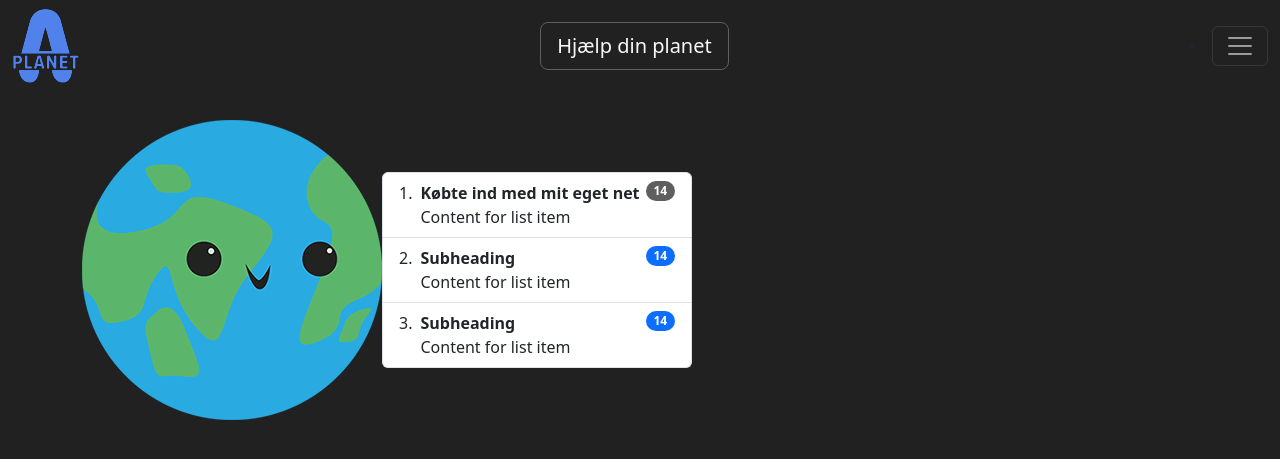
After one commit to 11Hvid18/eksamen-3-sem2024, a PHP site: page /tjekliste.html in a window 1280 px wide. The commit adds this page. Shown: the top 459 px of the page. Run offline with PHP 8.4, Linux system fonts and the light colour scheme; style sheets or scripts are compiled from the project's sources; some libraries are stand-ins or nearby versions; some web fonts are replaced.

Commit message:
Planet A

```diff
--- a/css/styles.scss
+++ b/css/styles.scss
@@ -36,7 +36,7 @@ $theme-colors: map-merge($theme-colors, $custom-colors);
 	}
 }
 
-.overskrift{
+.overskrift {
 	font-family: "proxima-soft", sans-serif;
     font-weight: 400;
     font-style: normal;
--- /dev/null
+++ b/tjekliste.html
@@ -0,0 +1,107 @@
+<!DOCTYPE html>
+<html lang="da">
+<head>
+    <meta charset="UTF-8">
+    <title>Tjekliste</title>
+    <meta name="robots" content="All">
+    <meta name="author" content="Udgiver">
+    <meta name="copyright" content="Information om copyright">
+
+    <link href="css/styles.css" rel="stylesheet" type="text/css">
+
+    <meta name="viewport" content="width=device-width, initial-scale=1">
+
+    <link rel="stylesheet" href="https://use.typekit.net/fzx5twy.css">
+</head>
+<body class="bg-bgfarve">
+
+<div class="container">
+    <nav class="navbar navbar-dark bg-bgfarve fixed-top border-white">
+        <div class="container-fluid">
+            <img src="image/Logo.webp" alt="logo">
+            <button type="button" class="btn btn-outline-grå text-hvid btn-lg">Hjælp din planet</button>
+            <li class="nav-item">
+                <button class="navbar-toggler" type="button" data-bs-toggle="offcanvas" data-bs-target="#offcanvasDarkNavbar" aria-controls="offcanvasDarkNavbar" aria-label="Toggle navigation">
+                    <span class="navbar-toggler-icon"></span>
+                </button>
+                <div class="offcanvas offcanvas-end text-bg-dark" tabindex="-1" id="offcanvasDarkNavbar" aria-labelledby="offcanvasDarkNavbarLabel">
+                    <div class="offcanvas-header">
+                        <h5 class="offcanvas-title" id="offcanvasDarkNavbarLabel">Dark offcanvas</h5>
+                        <button type="button" class="btn-close btn-close-white" data-bs-dismiss="offcanvas" aria-label="Close"></button>
+                    </div>
+                    <div class="offcanvas-body">
+                        <ul class="navbar-nav justify-content-end flex-grow-1 pe-3">
+                            <li class="nav-item">
+                                <a class="nav-link active" aria-current="page" href="#">Min profil</a>
+                            </li>
+                            <li class="nav-item">
+                                <a class="nav-link" href="#">Find venner</a>
+                            </li>
+                            <li class="nav-item dropdown">
+                                <a class="nav-link dropdown-toggle" href="#" role="button" data-bs-toggle="dropdown" aria-expanded="false">
+                                    Dropdown
+                                </a>
+                                <ul class="dropdown-menu dropdown-menu-dark">
+                                    <li><a class="dropdown-item" href="#">Action</a></li>
+                                    <li><a class="dropdown-item" href="#">Another action</a></li>
+                                    <li>
+                                        <hr class="dropdown-divider">
+                                    </li>
+                                    <li><a class="dropdown-item" href="#">Something else here</a></li>
+                                </ul>
+                            </li>
+                        </ul>
+                        <form class="d-flex mt-3" role="search">
+                            <input class="form-control me-2" type="search" placeholder="Search" aria-label="Search">
+                            <button class="btn btn-success" type="submit">Search</button>
+                        </form>
+                    </div>
+                </div>
+
+        </div>
+    </nav>
+    <br> <br> <br>  <br>  <br>
+
+    <div class="planet d-flex align-items-center col-4">
+        <img src="image/Planet10002.webp" alt="planet" class="img-fluid justify-content-md-start d-flex">
+
+    <ol class="list-group list-group-numbered col-10 ">
+        <li class="list-group-item d-flex align-items-start">
+            <div class="ms-2 me-auto">
+                <div class="fw-bold">Købte ind med mit eget net</div>
+                Content for list item
+            </div>
+            <span class="badge text-bg-grå rounded-pill">14</span>
+        </li>
+        <li class="list-group-item d-flex justify-content-between align-items-start">
+            <div class="ms-2 me-auto">
+                <div class="fw-bold">Subheading</div>
+                Content for list item
+            </div>
+            <span class="badge text-bg-primary rounded-pill">14</span>
+        </li>
+        <li class="list-group-item d-flex justify-content-between align-items-start">
+            <div class="ms-2 me-auto">
+                <div class="fw-bold">Subheading</div>
+                Content for list item
+            </div>
+            <span class="badge text-bg-primary rounded-pill">14</span>
+        </li>
+    </ol>
+</div>
+</div>
+
+
+
+
+
+
+
+
+
+<script src="node_modules/bootstrap/dist/js/bootstrap.bundle.min.js"></script>
+<script>
+
+</script>
+</body>
+</html>
```
Also changed, not shown: underside.html (+11 -7 lines).
